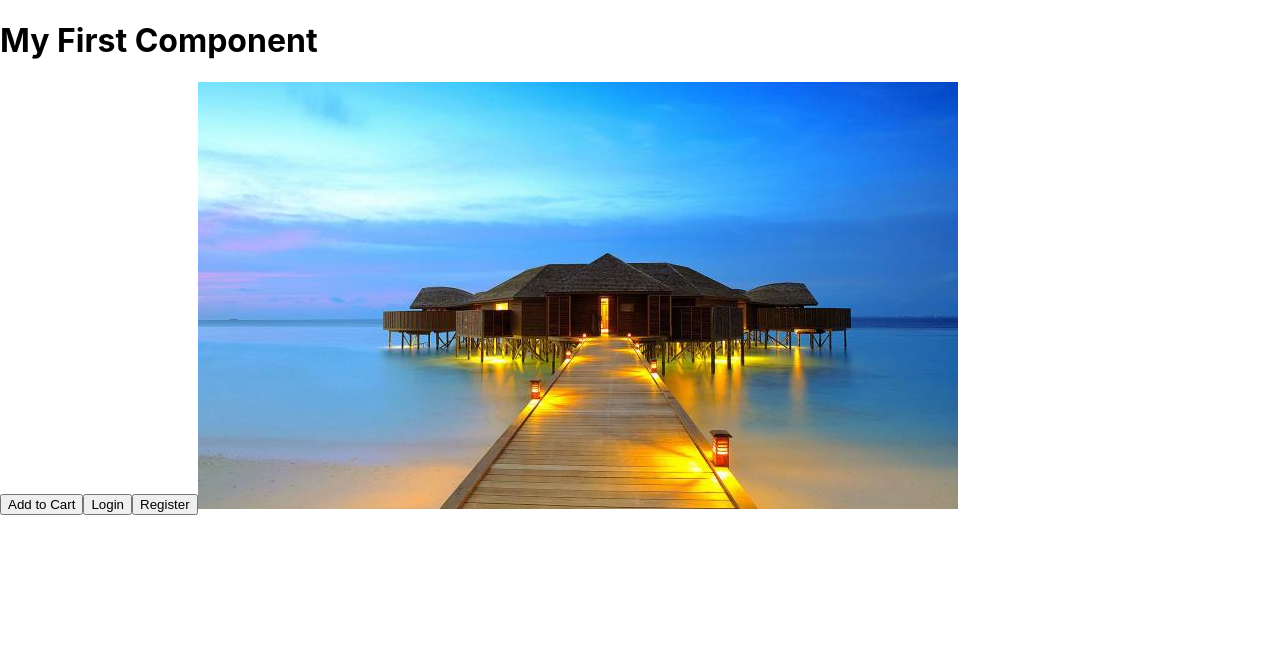
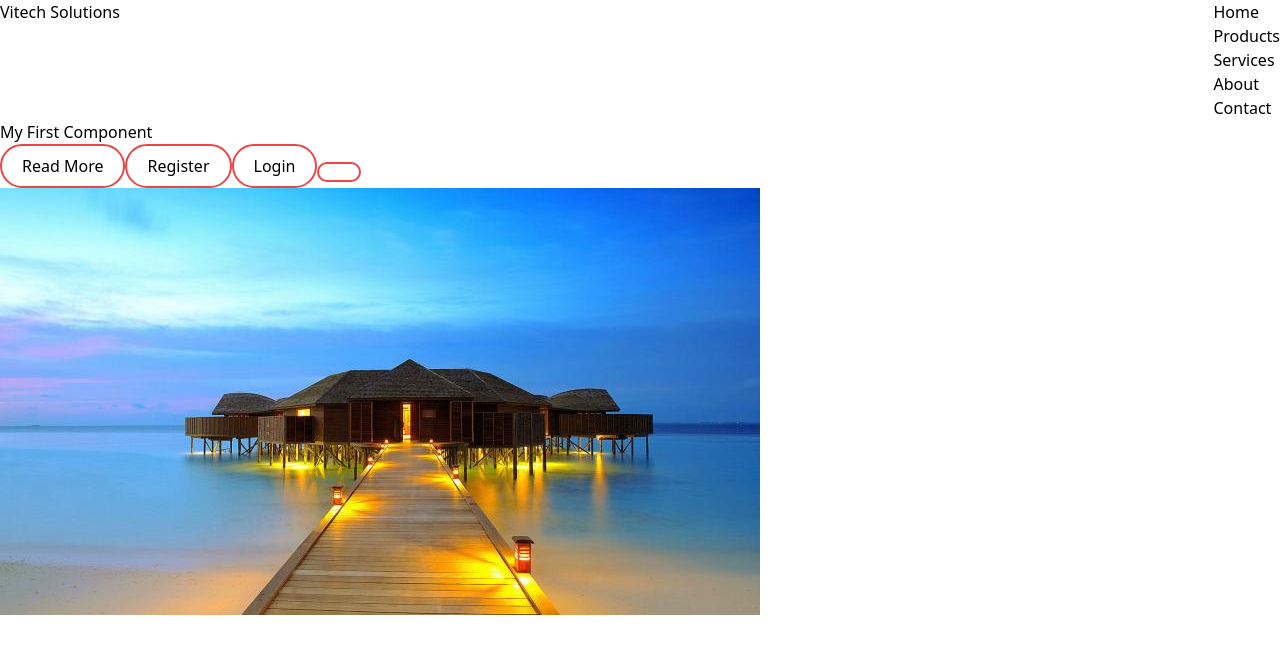
Before and after one commit to owusuvictorjnr/code-along, a React (Create React App) app: page / in a window 1280 px wide. Shown: the top 654 px of the page. Built offline with nearby package versions, Linux system fonts and the light colour scheme.

Commit message:
Added Props and Tailwind

```diff
--- a/package.json
+++ b/package.json
@@ -34,5 +34,10 @@
       "last 1 firefox version",
       "last 1 safari version"
     ]
+  },
+  "devDependencies": {
+    "autoprefixer": "^10.4.8",
+    "postcss": "^8.4.16",
+    "tailwindcss": "^3.1.8"
   }
 }
--- /dev/null
+++ b/postcss.config.js
@@ -0,0 +1,6 @@
+module.exports = {
+  plugins: {
+    tailwindcss: {},
+    autoprefixer: {},
+  },
+}
--- a/src/App.js
+++ b/src/App.js
@@ -1,17 +1,17 @@
 import Header from "./components/Header";
-import { Button1, Button2, Button3 } from "./components/Button";
 import { Images } from "./components/Images";
-// import { Button2 } from "./components/Button";
-// import { Button3 } from "./components/Button";
-
+import Button from "./components/Button";
+import Navbar from './components/Navbar'
 
 function App() {
   return(
     <div>
-      <Header/>
-      <Button1/>
-      <Button2/>
-      <Button3/>
+      <Navbar />
+      <Header label="Add to Card"/>
+      <Button label="Read More"/>
+      <Button label={"Register"}/>
+      <Button label="Login"/>
+      <Button/>
       <Images />
     </div>
 
--- a/src/components/Button.jsx
+++ b/src/components/Button.jsx
@@ -1,13 +1,22 @@
-export const Button1 = () => {
-    return <button>Add to Cart</button>;
-};
+// export const Button1 = () => {
+//     return <button className="bg-blue-500 py-5 px-2 rounded-full">Add to Cart</button>;
+// };
 
-export const Button2 = () => {
-    return <button>Login</button>;
-};
+// export const Button2 = () => {
+//     return <button className="bg-green-200">Login</button>;
+// };
 
-export const Button3 = () => {
-    return <button>Register</button>;
-};
+// export const Button3 = () => {
+//     return <button className="bg-yellow-400 text-white">Register</button>;
+// };
 
-// export default Button1;
+// // export default Button1;
+
+
+
+function Button({label}){
+    return <button className="border-2 border-red-500 py-2 px-5 rounded-full hover:bg-orange-500 hover:text-white">{label}</button>
+}
+
+
+export default Button;
--- /dev/null
+++ b/src/components/NavItem.jsx
@@ -0,0 +1,11 @@
+import React from 'react'
+
+function NavItem({menu}){
+    return(
+        <li>
+            {menu}
+        </li>
+    )
+}
+
+export default NavItem;
--- /dev/null
+++ b/src/components/Navbar.jsx
@@ -0,0 +1,22 @@
+import NavItem from "./NavItem"
+
+
+
+function Navbar(){
+    return(
+        <nav className="flex justify-between ">
+            <h3>
+                Vitech Solutions
+            </h3>
+            <ul>
+                <NavItem menu="Home"/>
+                <NavItem menu="Products"/>
+                <NavItem menu="Services"/>
+                <NavItem menu="About"/>
+                <NavItem menu="Contact"/>
+            </ul>
+        </nav>
+    )
+}
+
+export default Navbar;
--- a/src/index.css
+++ b/src/index.css
@@ -1,13 +1,3 @@
-body {
-  margin: 0;
-  font-family: -apple-system, BlinkMacSystemFont, 'Segoe UI', 'Roboto', 'Oxygen',
-    'Ubuntu', 'Cantarell', 'Fira Sans', 'Droid Sans', 'Helvetica Neue',
-    sans-serif;
-  -webkit-font-smoothing: antialiased;
-  -moz-osx-font-smoothing: grayscale;
-}
-
-code {
-  font-family: source-code-pro, Menlo, Monaco, Consolas, 'Courier New',
-    monospace;
-}
+@tailwind base;
+@tailwind components;
+@tailwind utilities;
--- /dev/null
+++ b/tailwind.config.js
@@ -0,0 +1,10 @@
+/** @type {import('tailwindcss').Config} */
+module.exports = {
+  content: [
+    "./src/**/*.{js,jsx,ts,tsx}",
+  ],
+  theme: {
+    extend: {},
+  },
+  plugins: [],
+}
```
Also changed, not shown: 1 other file (tests, documents, lock files or other folders).
